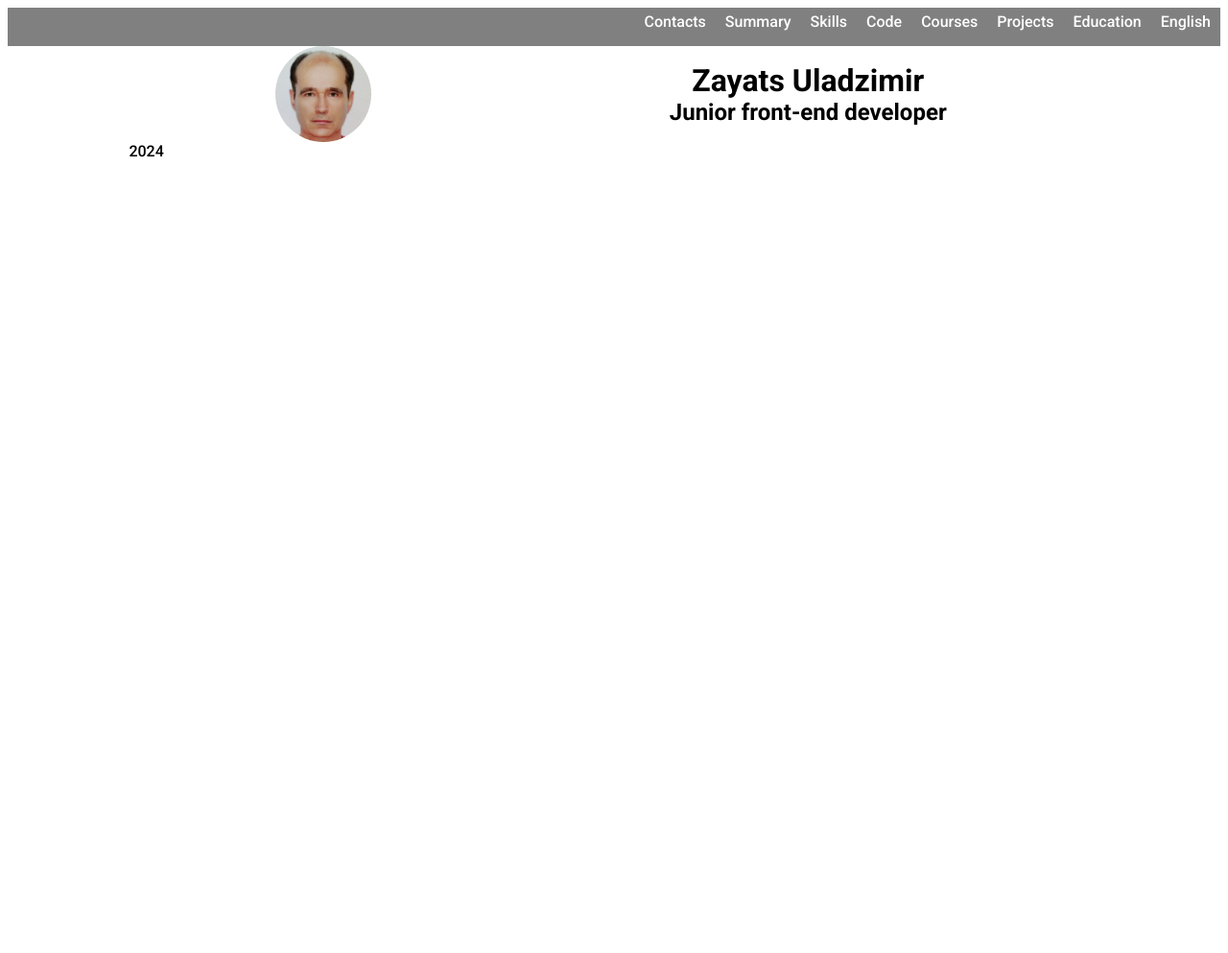
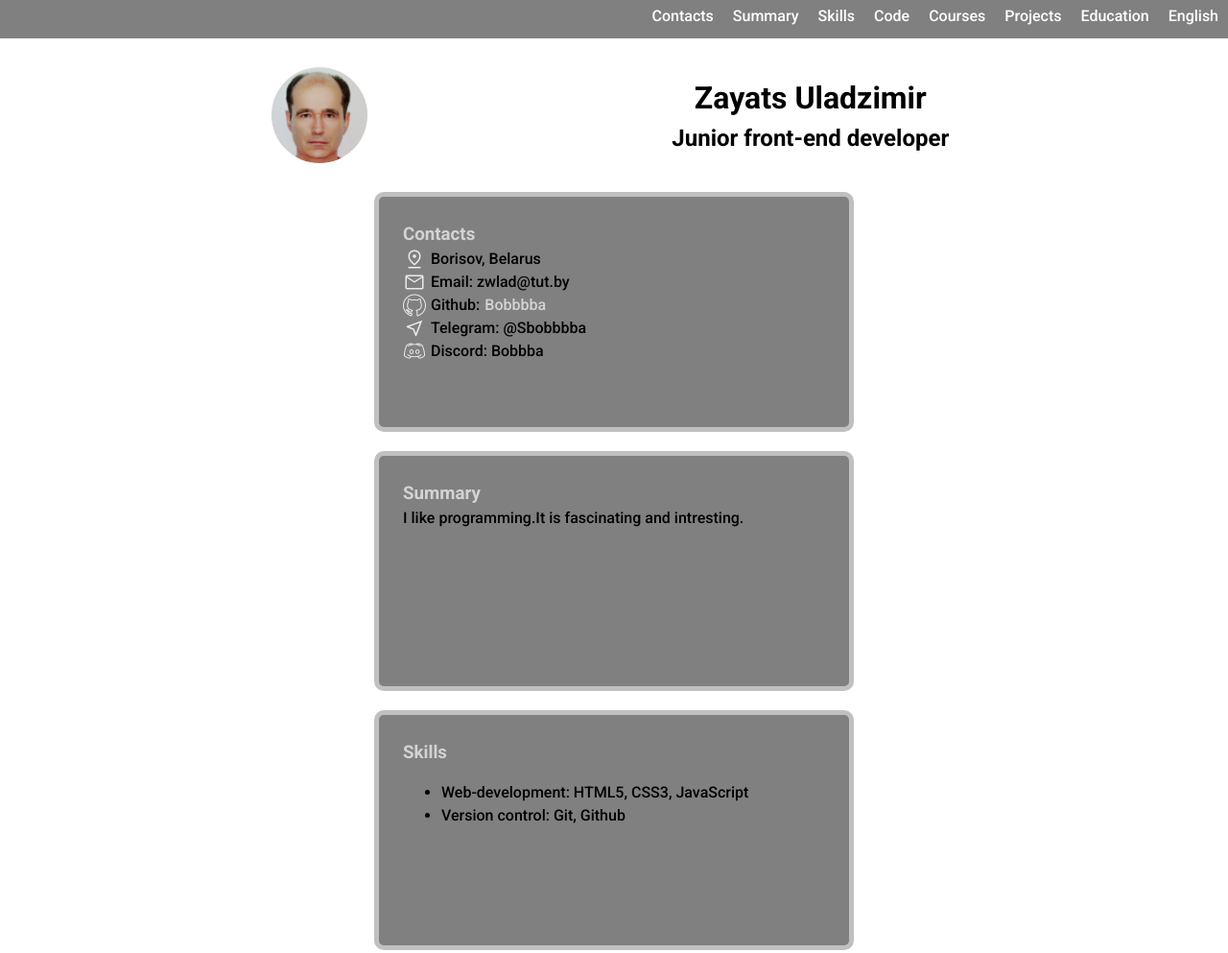
Before and after one commit to Bobbbba/rsschool-cv-pre-school-2024Q2, a plain HTML site: page index.html in a window 1280 px wide. Shown: the top 993 px of the page at 96% size. Before the commit the page ends 800 px from the top, so only its background shows below. Drawn offline with nearby package versions, Linux system fonts and the light colour scheme.

Commit message:
docs: add anchor links and styling a list in cv file

```diff
--- a/index.html
+++ b/index.html
@@ -9,12 +9,14 @@
     <link
       href="https://fonts.googleapis.com/css2?family=Roboto:wght@100;300;500;700&display=swap"
       rel="stylesheet"
+
     />
+    <link rel="stylesheet" href="https://fonts.googleapis.com/css2?family=Material+Symbols+Outlined:opsz,wght,FILL,GRAD@20..48,100..700,0..1,-50..200" />
 
     <title>cv</title>
   </head>
   <body>
-    <header >
+    <header>
       <nav class="nav">
         <ul class="nav-list">
           <li class="nav-item">
@@ -23,10 +25,10 @@
           <li class="nav-item">
             <a href="#summary" class="nav-link">Summary</a>
           </li>
-        <li class="nav-item"><a
-          href="#skills" class="nav-link">Skills</a></li>
-        <li class="nav-item"><a
-          href="#code" class="nav-link">Code</a></li>
+          <li class="nav-item">
+            <a href="#skills" class="nav-link">Skills</a>
+          </li>
+          <li class="nav-item"><a href="#code" class="nav-link">Code</a></li>
           <li class="nav-item">
             <a href="#courses" class="nav-link">Courses</a>
           </li>
@@ -54,9 +56,86 @@
           <h2>Junior front-end developer</h2>
         </div>
       </div>
+      <div class="blok-all">
+        <section class="blok">
+          <article>
+            <h3 id="contacts" class="section-title">Contacts</h3>
+            <ul class="icons-list">
+              <li> <span class="material-symbols-outlined">
+                pin_drop
+                </span> Borisov, Belarus</li>
+              <li> <span class="material-symbols-outlined">
+                mail
+                </span>Email: zwlad@tut.by</li>
+              <li> <img src="icons8-github-24.png" alt=""> Github: <a href="https://github.com/Bobbbba">Bobbbba</a> </li>
+              <li>  <span class="material-symbols-outlined">
+                near_me
+                </span>Telegram: @Sbobbbba</li>
+              <li> <img src="icons8-discord-24.png" alt=""></IMG>Discord: Bobbba</li>
+            </ul>
+          </article>
+        </section>
+
+        <section class="blok">
+          <h3 id="summary" class="section-title">Summary</h3>
+          <p>I like programming.It is fascinating and intresting.</p>
+        </section>
+
+        <section class="blok">
+          <h3 id="skills" class="section-title">Skills</h3>
+          <ul>
+            <li>Web-development: HTML5, CSS3, JavaScript</li>
+            <li>Version control: Git, Github</li>
+          </ul>
+        </section>
+        <section class="blok">
+          <h3 id="code" class="section-title">Code</h3>
+          <p>
+            const abs = (number) => { if (number >= 0) { return number; } return
+            -number; };
+          </p>
+        </section>
+
+        <section class="blok">
+          <h3 id="courses" class="section-title">Courses</h3>
+          <ul>
+            <li>Self-study on YouTube</li>
+            <li>Completing the RS School course 3 times</li>
+          </ul>
+        </section>
+        <section class="blok">
+          <h3 id="projects" class="section-title">Projects</h3>
+          <ul>
+            <li>B in the process of learning Javascript</li>
+          </ul>
+        </section>
+
+        <section class="blok">
+          <h3 id="education" class="section-title">Education</h3>
+          <ul>
+            <li>
+              BELARUSIAN STATE PEDAGOGICAL UNIVERSITY NAMED AFTER MAXIM TANK
+            </li>
+            <li>BELARUS STATE BELARUS STATE ECONOMIC UNIVERSITY</li>
+          </ul>
+        </section>
+        <section class="blok">
+          <h3 id="english" class="section-title">English</h3>
+          <ul>
+            <li>A0-Beginner</li>
+          </ul>
+        </section>
+      </div>
     </main>
-    <footer class="container">
+    <footer class="container-footer">
+      <div class="footer-left">
       <p>2024</p>
+      <p>Bobbbba</p>
+    </div>
+      <div class="rsschool">
+         <a href="https://rs.school/courses/javascript-ru"><img style="width: 50px; height: 50px;" src="rs-school-logo.svg" alt="rs-school"></a>
+
+      </div>
     </footer>
   </body>
 </html>
--- a/style.css
+++ b/style.css
@@ -1,26 +1,96 @@
+*,
+*::before,
+*::after {
+  box-sizing: border-box;
+}
+
+ul[class],
+ol[class] {
+  padding: 0;
+}
+
+body,
+h1,
+h2,
+h3,
+h4,
+p,
+ul[class],
+ol[class],
+li,
+figure,
+figcaption,
+blockquote,
+dl,
+dd {
+  margin: 0;
+}
+
+body {
+  min-height: 100vh;
+
+  text-rendering: optimizeSpeed;
+  line-height: 1.5;
+}
+
+ul[class],
+ol[class] {
+  list-style: none;
+}
+
+a:not([class]) {
+  text-decoration-skip-ink: auto;
+}
+
+img {
+  max-width: 100%;
+  display: block;
+}
+
+article > * + * {
+  margin-top: 1em;
+}
+
+input,
+button,
+textarea,
+select {
+  font: inherit;
+}
+
+@media (prefers-reduced-motion: reduce) {
+  * {
+    animation-duration: 0.01ms !important;
+    animation-iteration-count: 1 !important;
+    transition-duration: 0.01ms !important;
+    scroll-behavior: auto !important;
+  }
+}
+html {
+  scroll-behavior: smooth;
+}
+
 body {
   font-family: "Roboto", sans-serif;
-  * {
-    box-sizing: border-box;
-    margin: 0;
+  min-height: 100vh;
 }
+
 .container {
   margin: 0 auto;
   width: 80%;
-    /* background-color: greenyellow */
 }
 
 .avatar-container {
   display: flex;
   justify-content: space-between;
   align-items: center;
+  margin: 30px 0;
 }
 
 .avatar {
   display: flex;
   width: 40%;
   justify-content: center;
-    /* background-color: aqua; */
 }
 
 .avatar > div {
@@ -41,57 +111,90 @@ body {
   justify-content: flex-end;
   align-items: center;
   text-decoration: none;
-    list-style-type: none;
 }
-  .nav-list a{
+.nav-list a {
   text-decoration: none;
   color: white;
-
 }
-.nav{
+.nav {
   width: 100%;
   height: 40px;
   background-color: gray;
-
 }
- .nav-list li{
+.nav-list li {
   padding: 5px 10px;
 }
 
-  /* body {
-  background: grey;
+.nav-link:hover {
+  color: #000000;
+}
+.nav-link {
+  padding: 10 20px;
+  line-height: 10px;
+}
+.blok {
+  width: 500px;
+  min-height: 250px;
+  padding: 25px 25px;
+  border: 5px solid silver;
+  border-radius: 10px 10px 10px;
 
-@font-face
-    font-family: Roboto;
-    src: url("assets/fonts/Roboto.ttf");
-    font-weight:100;
-    box-sizing: border-box;
+  background-color: gray;
+}
+.blok-all {
+  display: flex;
+  flex-wrap: wrap;
+  justify-content: center;
+  align-items: center;
+  gap: 20px 40px;
+}
 
-    border: 1px solid red;
-    min-height: 100vh;
-    margin: 0;
-    padding: 0;
-
-    /* display: flex;
-  flex-direction: column;
-  justify-content: space-between;
-  } */
-  /* header{
-    .container {
-        max-width: 1440px;
-        margin: 0 auto;
-  }
-/* } */
 html {
   scroll-behavior: smooth;
-  } */ */
-  /* .nav-list {
+}
+
+.container-footer {
   display: flex;
-    justify-content: flex-end;
+  margin-top: 50px;
+  background-color: gray;
+  padding: 10px 0;
+  justify-content: space-around;
   align-items: center;
+}
 
-    list-style: none;
-        padding: 0 20px;
-        line-height: 50px;
-       */
+.section {
+  width: 100%;
 }
+.footer-left{
+  display: flex;
+  gap: 10px;
+}
+a {
+  text-decoration: none;
+  color: lightgrey;
+}
+.section-title {
+  color: lightgrey;
+
+}
+
+.material-symbols-outlined {
+  color: #E8EAED;
+
+  font-variation-settings:
+  'FILL' 0,
+  'wght' 300,
+  'GRAD' 0,
+  'opsz' 24
+
+}
+.icons-list li {
+ display: flex;
+align-items: center;
+gap: 5px;
+}
+
+footer img{
+  width: 50px;
+   height: 50px;
+}
```
Also changed, not shown: icons8-discord-24.png (added), icons8-github-24.png (added), rs-school-logo.svg (added). Lines whose indentation alone changed are shown as unchanged.
